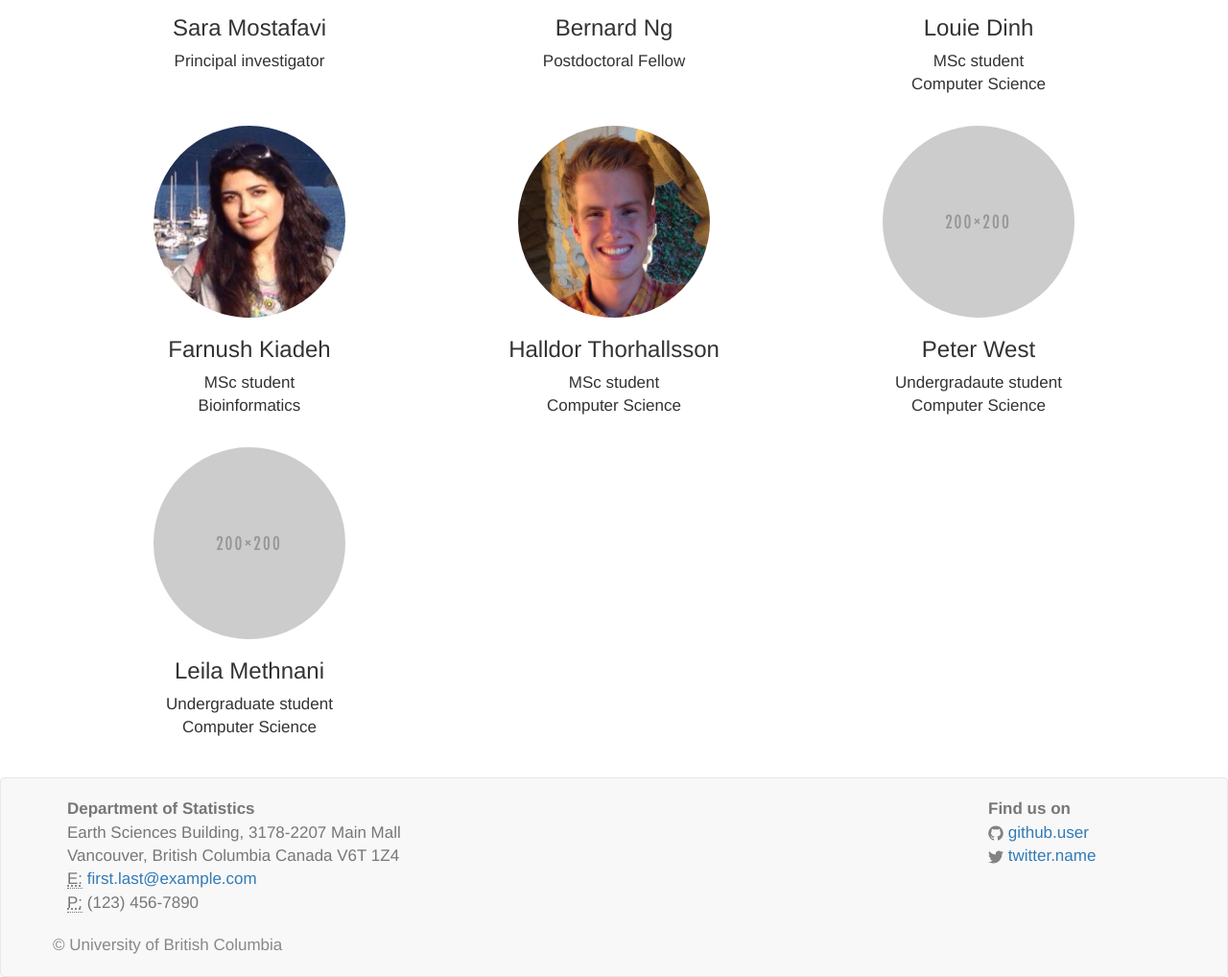
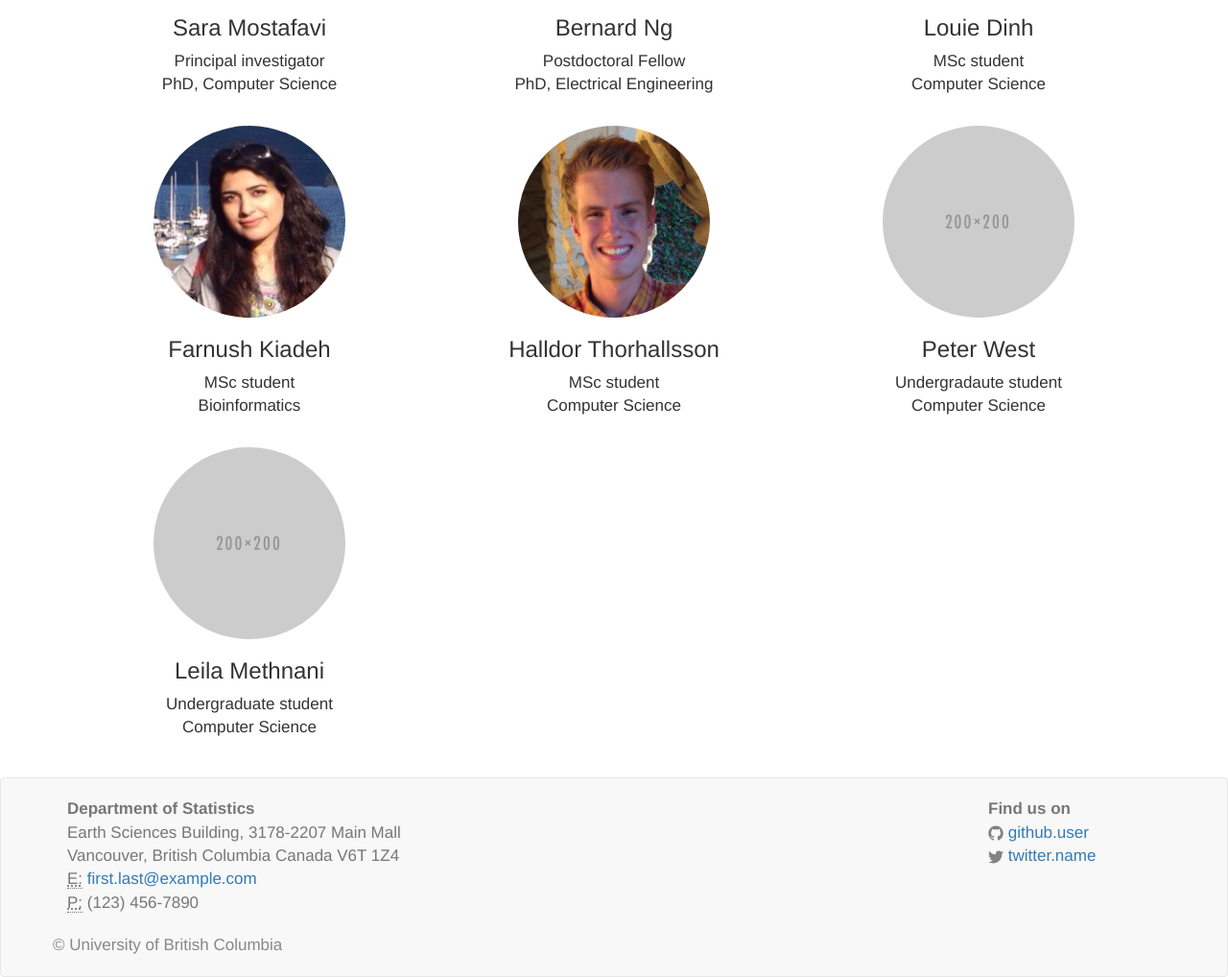
Before and after one commit to saramostafavi/saramostafavi.github.io, a Jekyll site: the page built from people.html, in a window 1280 px wide, cut to the strip 346-1364 px from the top of the page. Shown: the whole strip at 96% size. Built offline with Jekyll 4.4.1, drawn with Linux system fonts in a browser that asks for light colours; nearby versions of some CDN libraries; a style sheet for code colours, icons or effects is not loaded.

Commit message:
Update people.yml

```diff
--- a/_data/people.yml
+++ b/_data/people.yml
@@ -1,10 +1,12 @@
 ---
 - name: Sara Mostafavi
   role: Principal investigator
+  program: PhD, Computer Science
   photo: "images/saram.png"
 
 - name: Bernard Ng
   role: Postdoctoral Fellow
+  program: PhD, Electrical Engineering
   photo: "/images/Bernard.jpg"
 
 
```
